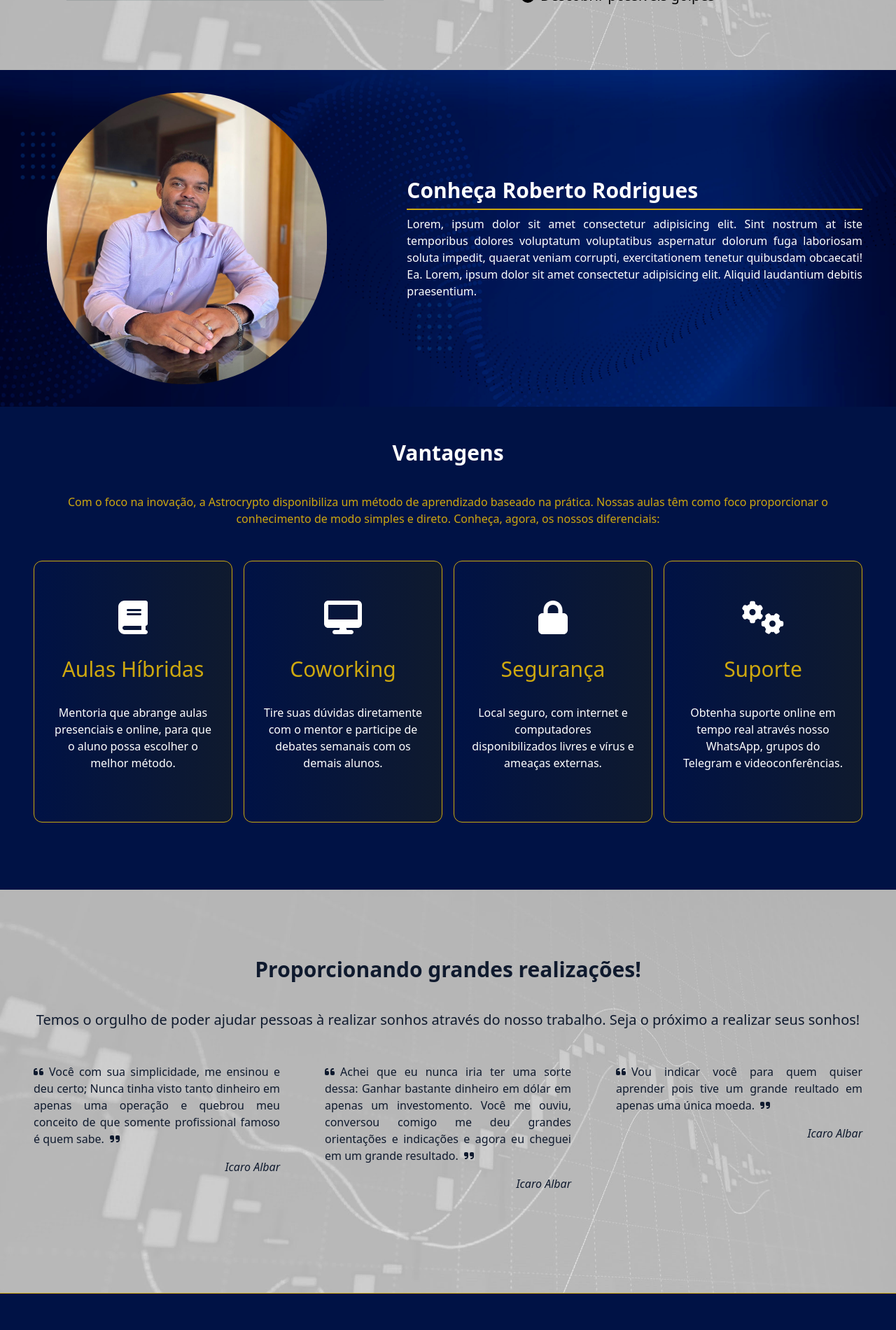
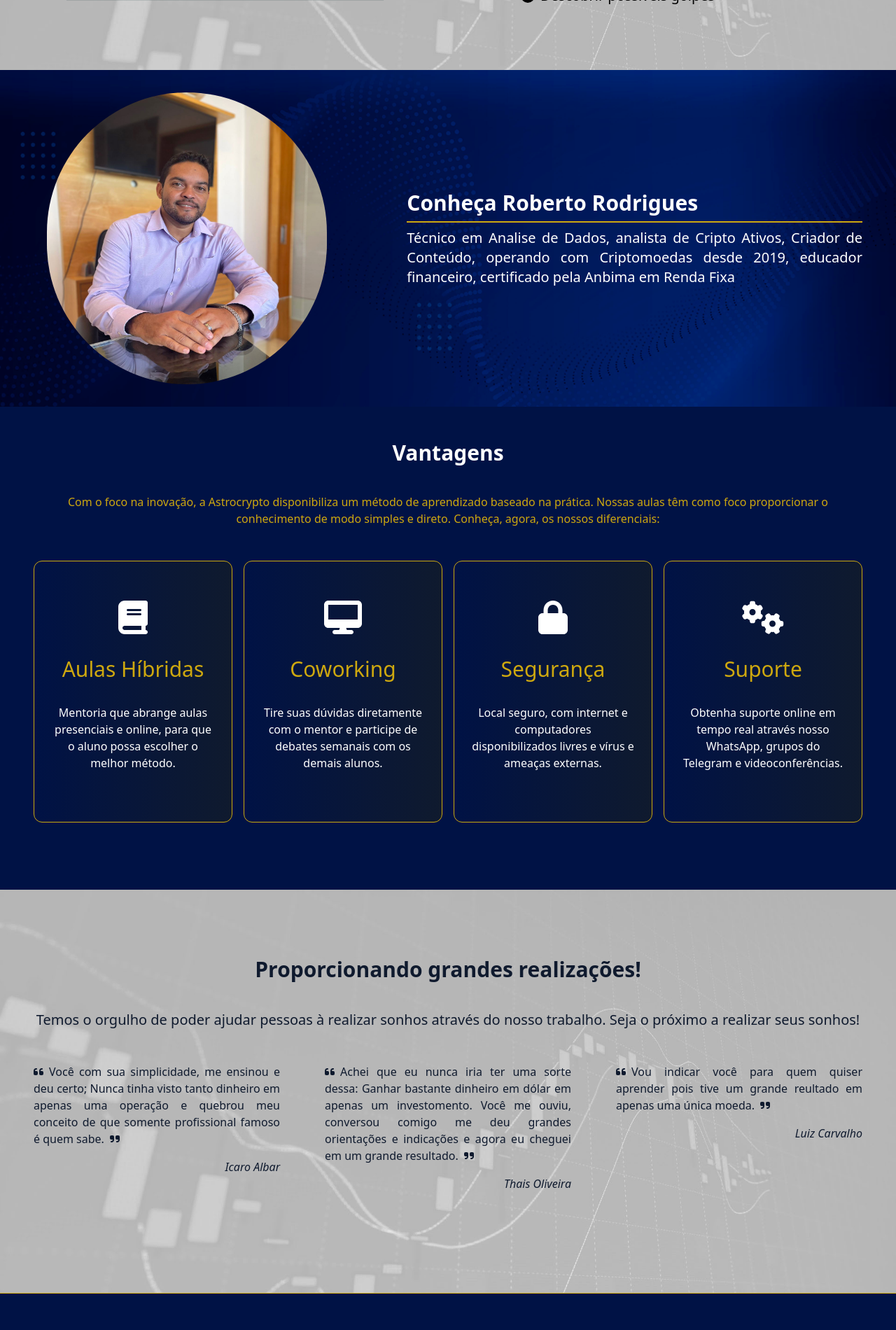
Before and after one commit to icaroalbar/Site_Astro, a Next.js app: page / in a window 1280 px wide. Shown: the part 1166-3066 px from the top of the page at 70% size. Built offline with nearby package versions, Linux system fonts and the light colour scheme.

Commit message:
Nome e sobrenome nos depoimentos

```diff
--- a/components/depoimentos.jsx
+++ b/components/depoimentos.jsx
@@ -32,10 +32,10 @@ export default function Section04() {
                             nome="Icaro Albar" />
 
                         <Depoimento texto="Achei que eu nunca iria ter uma sorte dessa: Ganhar bastante dinheiro em dólar em apenas um investomento. Você me ouviu, conversou comigo me deu grandes orientações e indicações e agora eu cheguei em um grande resultado."
-                            nome="Icaro Albar" />
+                            nome="Thais Oliveira" />
 
                         <Depoimento texto="Vou indicar você para quem quiser aprender pois tive um grande reultado em apenas uma única moeda."
-                            nome="Icaro Albar" />
+                            nome="Luiz Carvalho" />
 
                     </div>
                 </div>
--- a/components/sobre.jsx
+++ b/components/sobre.jsx
@@ -14,7 +14,7 @@ export default function Section03() {
                 <div className="col-span-12 md:col-span-7 p-12 flex items-center">
                     <div>
                         <h2 className="py-2 text-3xl font-semibold border-b-2 border-amareloastro-500">Conheça Roberto Rodrigues</h2>
-                        <p className="py-2 text-justify">Lorem, ipsum dolor sit amet consectetur adipisicing elit. Sint nostrum at iste temporibus dolores voluptatum voluptatibus aspernatur dolorum fuga laboriosam soluta impedit, quaerat veniam corrupti, exercitationem tenetur quibusdam obcaecati! Ea. Lorem, ipsum dolor sit amet consectetur adipisicing elit. Aliquid laudantium debitis praesentium.</p>
+                        <p className="py-2 text-justify text-xl">Técnico em Analise de Dados, analista de Cripto Ativos, Criador de Conteúdo, operando com Criptomoedas desde 2019, educador financeiro, certificado pela Anbima em Renda Fixa</p>
                     </div>
 
                 <div id="vantagens"></div>
```
